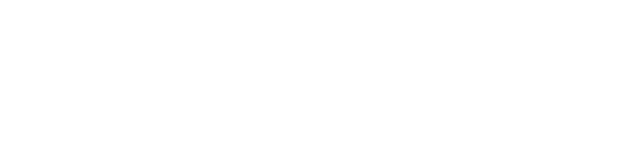
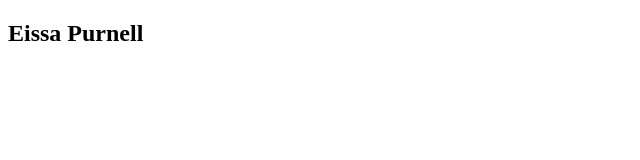
Before and after one commit to eissamonet/Portfolio, a plain HTML site: page index.html in a window 1280 px wide. Shown: the whole page, without its empty margins (0-640 px from the left). Drawn offline with Linux system fonts and the light colour scheme.

Commit message:
added header title

```diff
--- a/index.html
+++ b/index.html
@@ -6,3 +6,9 @@
     <link rel="stylesheet" href="./assets/style.css">
     <title>Eissa's Portfolio</title>
 </head>
+
+<body>
+    <section class="header">
+        <h1>Eissa Purnell</h1>
+    </section>
+</body>
```
